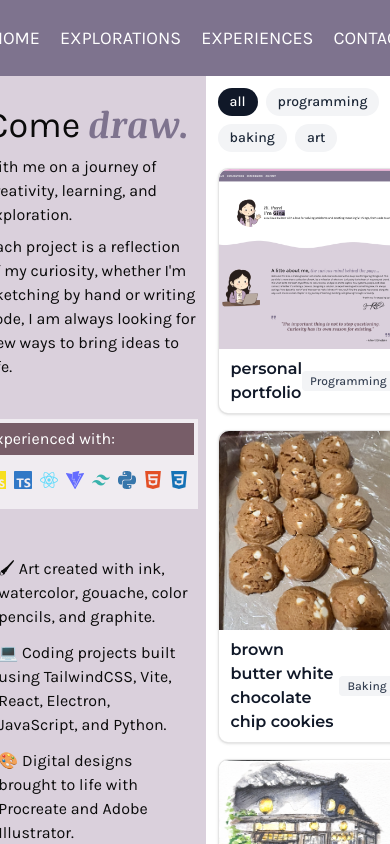
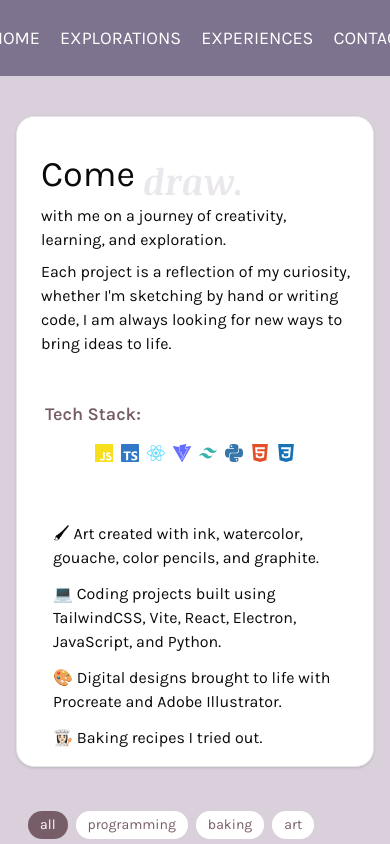
Before and after one commit to ginnaaph/personal-portfolio, a React (Vite) app: page /explorations in a window 390 px wide. Shown: the top 844 px of the page. Built offline with nearby package versions, Linux system fonts and the light colour scheme.

Commit message:
style: responsive layout design and added buttons to HeroSections
- refactor for a more responsive design
- added a DLResumeBttn and ViewProjectsBttn to HeroSections.tsx

```diff
--- a/src/components/ui/DLResumeBttn.tsx
+++ b/src/components/ui/DLResumeBttn.tsx
@@ -0,0 +1,6 @@
+import { IoMdDownload } from "react-icons/io";
+
+export const DLResumeBttn = () => {
+    return (
+        <button className="inline-flex items-center justify-center rounded-md bg-main px-4 py-2 text-sm  text-white hover:bg-main"><IoMdDownload /> Resume</button>
+    )}
--- /dev/null
+++ b/src/components/ui/ViewProjectsBtn.tsx
@@ -0,0 +1,11 @@
+import { useNavigate } from "react-router-dom";
+
+export const ViewProjectsBtn = () => {
+    const navigate = useNavigate();
+
+    return (
+        <button onClick={() => navigate("/#projects")} className="inline-flex items-center justify-center rounded-md bg-white px-4 py-2 text-sm border border-main text-main hover:bg-neutral-800">
+            View Projects
+        </button>
+    )
+}
--- a/src/explorations/components/ExplorationsHeader.tsx
+++ b/src/explorations/components/ExplorationsHeader.tsx
@@ -2,21 +2,19 @@ import { IntroductionBlurb } from "./IntroductionBlurb";
 import { IconStack } from "./IconStacks";
 export const ExplorationHeader =() => {
     return (
-        <div className="flex flex-col items-start mt-3 justify-start bg-[#DAD0DC]">
+        <div className="flex flex-col items-start mt-3 justify-start">
 
             <IntroductionBlurb />
               <p className="mt-2 ml-2">
             Each project is a reflection of my curiosity, whether I'm sketching by hand or writing code,
             I am always looking for new ways to bring ideas to life.
             </p>
-            <div className="bg-white/60 p-1  mt-10 mb-10 w-full" >
-            <p className="bg-main w-full p-1 text-white ">Experienced with: </p>
-            <IconStack />
-            </div>
 
             <div className="text-left max-w-4xl  px-2 space-y-2 justify-content-center " >
+
+                <div className="p-1 mt-10"><span className="font-semibold text-lg text-main">Tech Stack:</span> <IconStack /></div>
                 <ul className="space-y-3 mt-1 ml-3">
-                <li className="mt-2">🖌 Art created with ink, watercolor,  gouache, color pencils, and graphite.</li>
+                <li className="mt-10">🖌 Art created with ink, watercolor,  gouache, color pencils, and graphite.</li>
                 <li>💻 Coding projects built using TailwindCSS, Vite, React, Electron, JavaScript, and Python.</li>
                 <li>🎨 Digital designs brought to life with Procreate and Adobe Illustrator.</li>
                 <li>👩🏻‍🍳 Baking recipes I tried out.</li>
--- a/src/explorations/pages/ExplorationsPg.tsx
+++ b/src/explorations/pages/ExplorationsPg.tsx
@@ -1,24 +1,27 @@
 import { Navigation } from "../../components/navigation/Navigation"
 import { ExplorationHeader } from "../components/ExplorationsHeader"
 import { Footer } from "../../home/Footer"
-import { IconStack } from "../components/IconStacks"
 import { ProjectGrid } from "../projects/components/ProjectGrid"
 import { mockProjects } from "../projects/mockData"
+
 export const ExplorationsPg = () => {
     return (
-        <div id="explorations"  className="flex flex-col items-center justify-start">
+        <div id="explorations" className="w-full min-h-screen flex flex-col">
             <Navigation />
-            <div className="flex ">
-            <div className="flex flex-1/3 bg-[#DAD0DC] p-2">
-            <ExplorationHeader />
-            </div>
+            <main className="w-full flex-1 bg-[#DAD0DC]">
+                <div className="mx-auto max-w-7xl px-4 sm:px-6 lg:px-8 py-10 md:py-14">
+                    <div className="grid grid-cols-1 md:grid-cols-12 gap-8">
+                        <section className="md:col-span-4 md:sticky md:top-24 self-start bg-white rounded-2xl border border-neutral-200 p-4 md:p-6 shadow-sm">
+                            <ExplorationHeader />
+                        </section>
 
-            <ProjectGrid projects={mockProjects} />
-            </div>
-            <IconStack />
+                        <section className="md:col-span-8">
+                            <ProjectGrid projects={mockProjects} />
+                        </section>
+                    </div>
+                </div>
+            </main>
             <Footer />
-
-
         </div>
     )
 }
--- a/src/explorations/projects/components/ProjectGrid.tsx
+++ b/src/explorations/projects/components/ProjectGrid.tsx
@@ -35,8 +35,8 @@ export function ProjectGrid({ projects }: ProjectGridProps) {
                 setActive(prev);
               }
             }}
-            className={`rounded-full px-3 py-1 text-sm font-medium transition focus-visible:outline-none focus-visible:ring-2 focus-visible:ring-blue-500 ${
-              active === cat ? 'bg-gray-900 text-white' : 'bg-gray-100 text-gray-800 hover:bg-gray-200'
+            className={`rounded-full px-3 py-1 text-sm  transition focus-visible:outline-none focus-visible:ring-2 focus-visible:ring-blue-500 ${
+              active === cat ? 'bg-main text-white' : 'bg-white text-main hover:bg-gray-200'
             }`}
           >
             {cat}
@@ -48,7 +48,7 @@ export function ProjectGrid({ projects }: ProjectGridProps) {
         id={`panel-${active}`}
         role="tabpanel"
         aria-live="polite"
-        className="columns-1 gap-4 sm:columns-2 lg:columns-3"
+        className="columns-1 sm:columns-2 lg:columns-3 gap-x-4"
       >
         {filtered.map((p) => (
           <ProjectCard key={p.id} project={p} />
--- a/src/home/hero/HeroSection.tsx
+++ b/src/home/hero/HeroSection.tsx
@@ -1,20 +1,26 @@
 import HeroImage from '../../assets/images/hellohero.png'
 import { HighlightedText } from '@/components/HighlightedText'
-
+import { DLResumeBttn } from '@/components/ui/DLResumeBttn'
+import { ViewProjectsBtn } from '@/components/ui/ViewProjectsBtn'
 
 
 export const Hero = () => {
     const text = "Gina"
     return (
-        <div className="flex items-center justify-content-center w-full justify-center bg-white">
+        <div className="flex items-center justify-content-center w-full justify-center bg-white pb-40">
                 <div className="flex flex-row items-center justify-center p-20 mt-10 ml-10 justify-contents-center">
                 <img src={HeroImage} alt="hero" className="w-50 h-50 rounded-full" />
                 <div className="flex flex-col items-start">
                 <h1 className="text-3xl italic">  Hi, there! </h1>
                 <p className="font-montserrat text-4xl font-bold tracking-wide">I'm <HighlightedText text={text} /> </p>
-           <p className="text-xl"> a curious builder with a love for solving problems and creating meaningful things, from code to art.</p>
+           <p className="text-xl mt-1"> a curious builder with a love for solving problems and creating meaningful things, from code to art.</p>
+              <div className="mt-10 items-center flex gap-2">
+                <DLResumeBttn />
+                <ViewProjectsBtn />
+              </div>
                 </div>
                     </div>
+
                 </div>
 
 
```
